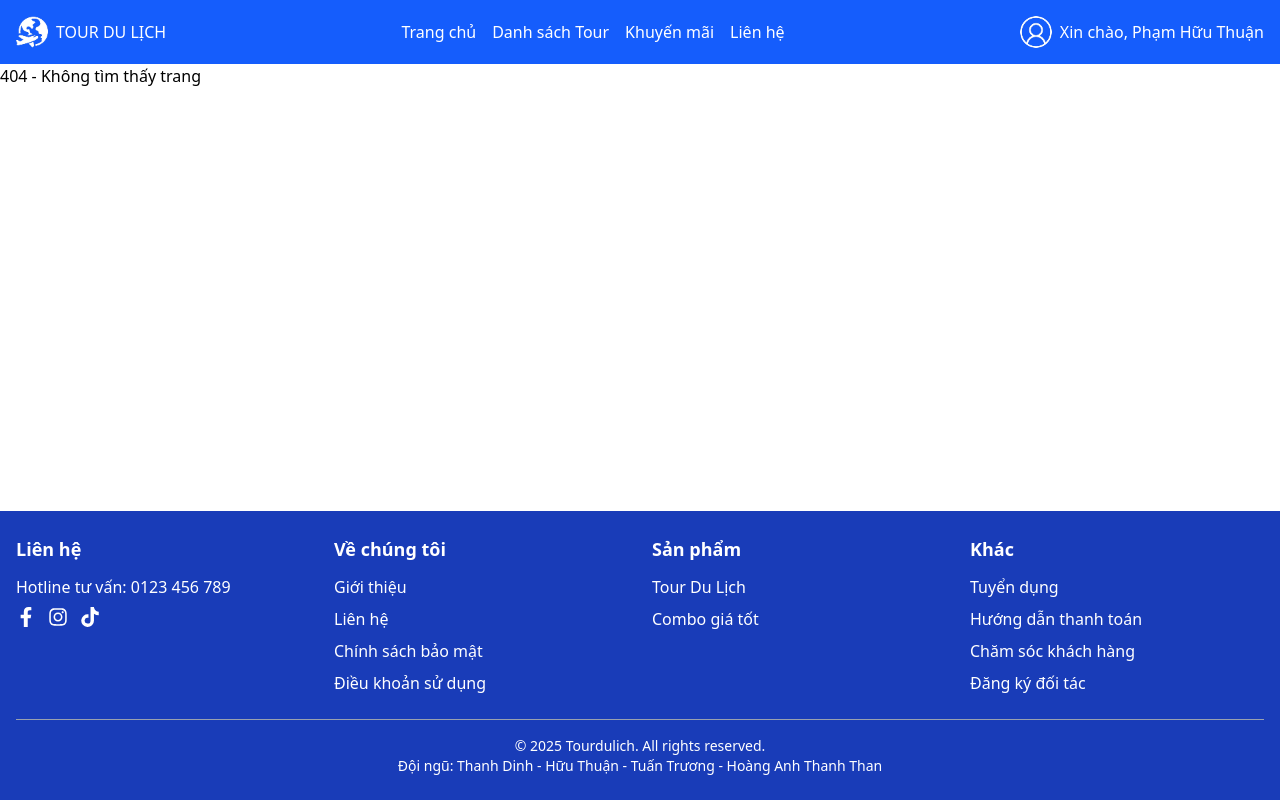
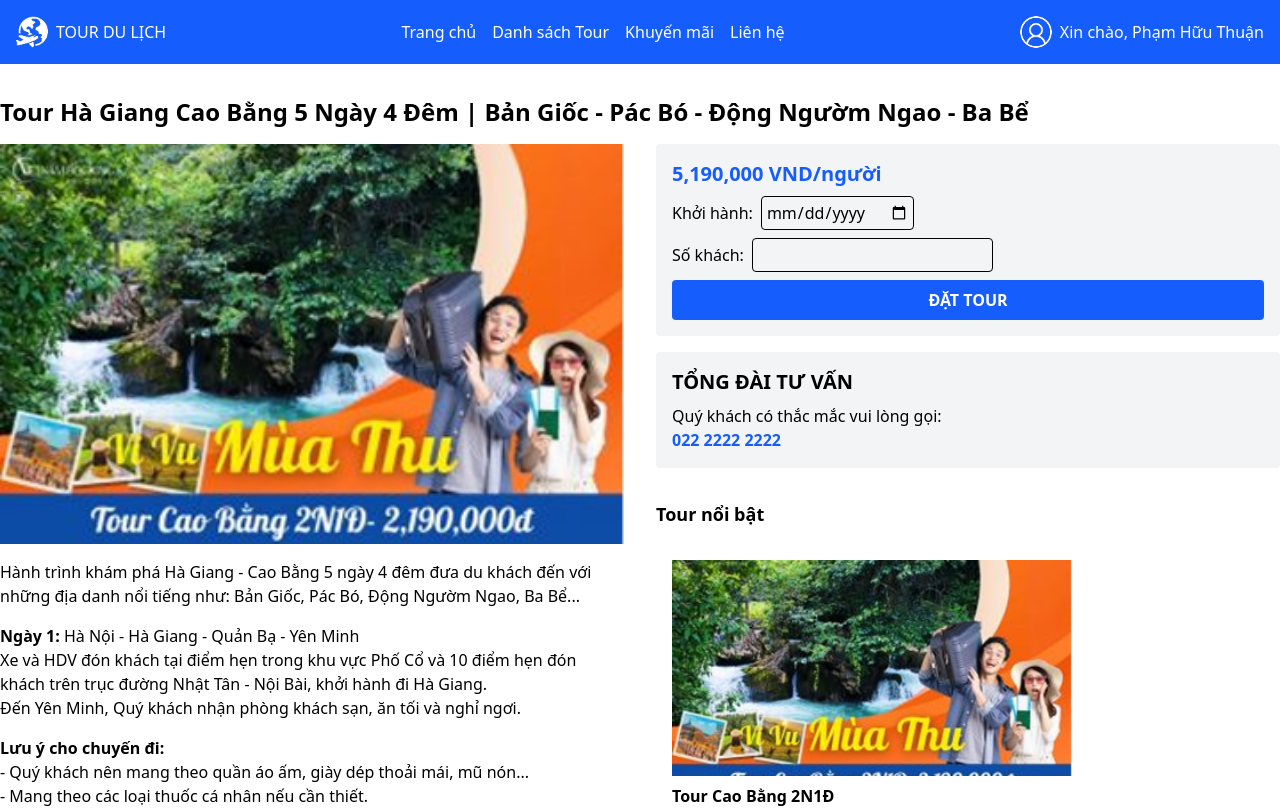
Before and after one commit to thanhthinh113/fe-tour-booking, a React (Vite) app: page /tourdetail/1 in a window 1280 px wide. Shown: the top 808 px of the page. Built offline with nearby package versions, Linux system fonts and the light colour scheme.

Commit message:
Update tour detail

```diff
--- a/src/App.jsx
+++ b/src/App.jsx
@@ -6,6 +6,7 @@ import NotFound from "./pages/NotFound";
 import Header from "./components/Header";
 import Footer from "./components/Footer";
 import UserProfile from "./pages/UserProfile";
+import TourDetail from "./pages/TourDetail";
 
 function App() {
   return (
@@ -17,6 +18,7 @@ function App() {
             <Route path="/" element={<Home />} />
             <Route path="*" element={<NotFound />} /> {/* Trang 404 */}
             <Route path="/profile" element={<UserProfile />} />
+            <Route path="/tourdetail/:id" element={<TourDetail />} />
           </Routes>
         </main>
         <Footer />
--- /dev/null
+++ b/src/pages/TourDetail.jsx
@@ -0,0 +1,101 @@
+import React from "react";
+
+import hinh1 from "../assets/hinh1.png";
+import { useNavigate } from "react-router-dom";
+
+function TourDetail() {
+  const navigate = useNavigate();
+
+  return (
+    <div>
+      {/* Tour Information Section */}
+      <div className="container mx-auto py-8">
+        <h2 className="text-2xl font-bold mb-4">
+          Tour Hà Giang Cao Bằng 5 Ngày 4 Đêm | Bản Giốc - Pác Bó - Động Ngườm
+          Ngao - Ba Bể
+        </h2>
+        <div className="grid grid-cols-2 gap-8">
+          <div>
+            <img
+              src={hinh1} // Thay đổi đường dẫn ảnh
+              alt="Tour 1"
+              className="w-full h-100 object-cover mb-4"
+            />
+            <p className="mb-4">
+              {/* Thêm mô tả chi tiết tour ở đây */}
+              Hành trình khám phá Hà Giang - Cao Bằng 5 ngày 4 đêm đưa du khách
+              đến với những địa danh nổi tiếng như: Bản Giốc, Pác Bó, Động Ngườm
+              Ngao, Ba Bể...
+            </p>
+            <p className="mb-4">
+              <strong>Ngày 1:</strong> Hà Nội - Hà Giang - Quản Bạ - Yên Minh
+              <br />
+              Xe và HDV đón khách tại điểm hẹn trong khu vực Phố Cổ và 10 điểm
+              hẹn đón khách trên trục đường Nhật Tân - Nội Bài, khởi hành đi Hà
+              Giang.
+              <br />
+              Đến Yên Minh, Quý khách nhận phòng khách sạn, ăn tối và nghỉ ngơi.
+            </p>
+            {/* ... Thêm thông tin chi tiết các ngày tiếp theo ... */}
+            <p className="mb-4">
+              <strong>Lưu ý cho chuyến đi:</strong>
+              <br />
+              - Quý khách nên mang theo quần áo ấm, giày dép thoải mái, mũ
+              nón...
+              <br />
+              - Mang theo các loại thuốc cá nhân nếu cần thiết.
+              <br />- Chuẩn bị máy ảnh, điện thoại để lưu giữ những khoảnh khắc
+              đẹp.
+            </p>
+          </div>
+          <div>
+            <div className="bg-gray-100 p-4 rounded mb-4">
+              <p className="text-xl font-bold text-blue-600 mb-2">
+                5,190,000 VND/người
+              </p>
+              <div className="flex items-center mb-2">
+                <label className="mr-2">Khởi hành:</label>
+                <input type="date" className="border rounded p-1" />
+              </div>
+              <div className="flex items-center mb-2">
+                <label className="mr-2">Số khách:</label>
+                <input type="number" className="border rounded p-1" />
+              </div>
+              <button
+                onClick={() => navigate("/dangky")}
+                className="bg-blue-600 hover:bg-blue-700 text-white font-bold py-2 px-4 rounded w-full"
+              >
+                ĐẶT TOUR
+              </button>
+            </div>
+            <div className="bg-gray-100 p-4 rounded">
+              <p className="text-xl font-bold mb-2">TỔNG ĐÀI TƯ VẤN</p>
+              <p>Quý khách có thắc mắc vui lòng gọi:</p>
+              <p className="text-blue-600 font-bold">022 2222 2222</p>
+            </div>
+            <div className="mt-8">
+              <h3 className="text-lg font-bold mb-4">Tour nổi bật</h3>
+              <div className="grid grid-cols-1 gap-4">
+                {/* Thêm các tour nổi bật khác */}
+                <div className=" rounded-lg  p-4">
+                  <img
+                    src={hinh1} // Thay đổi đường dẫn ảnh
+                    alt="Tour 2"
+                    className="w-100 h-54 object-cover mb-2"
+                  />
+                  <h4 className="font-semibold">Tour Cao Bằng 2N1Đ</h4>
+                  <p className="text-blue-600">2,190,000 VND</p>
+                  <button className="mt-2 bg-blue-500 text-white px-4 py-2 rounded hover:bg-blue-700 transition">
+                    Xem chi tiết
+                  </button>
+                </div>
+              </div>
+            </div>
+          </div>
+        </div>
+      </div>
+    </div>
+  );
+}
+
+export default TourDetail;
```
